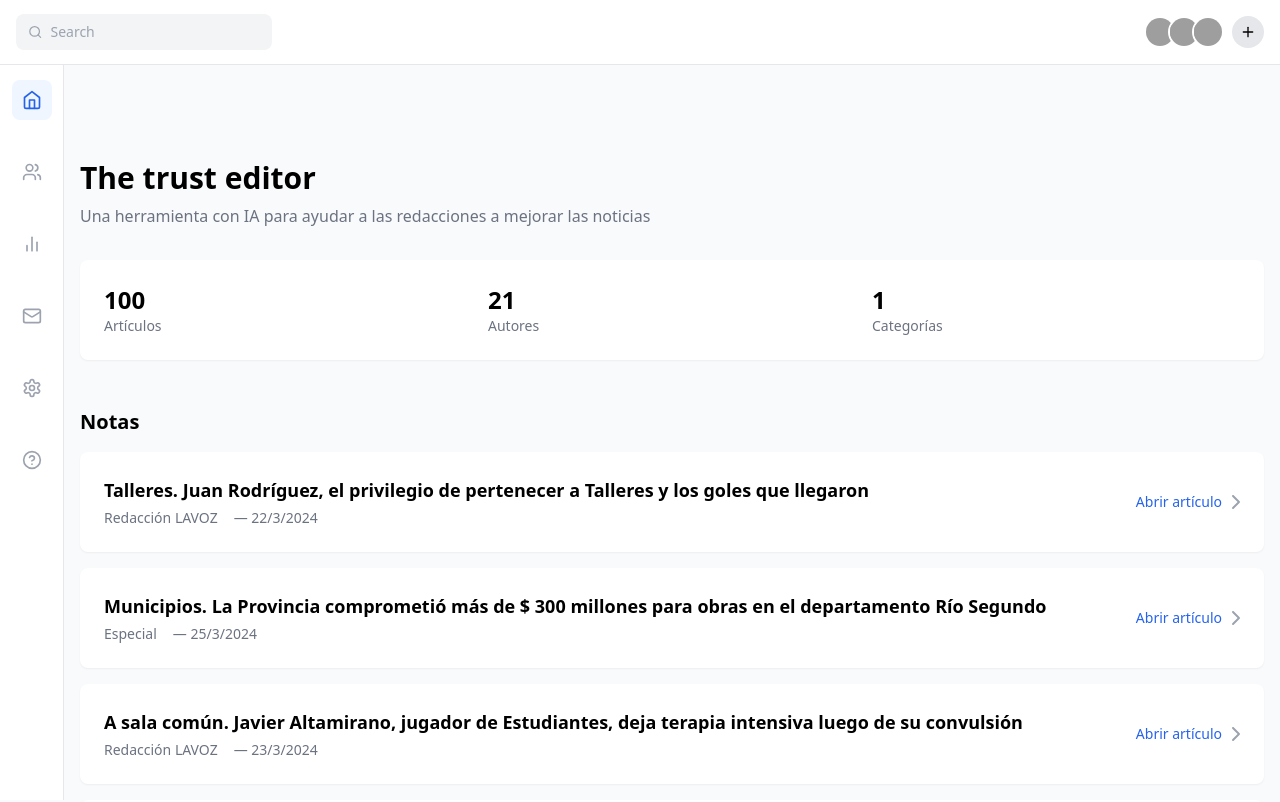
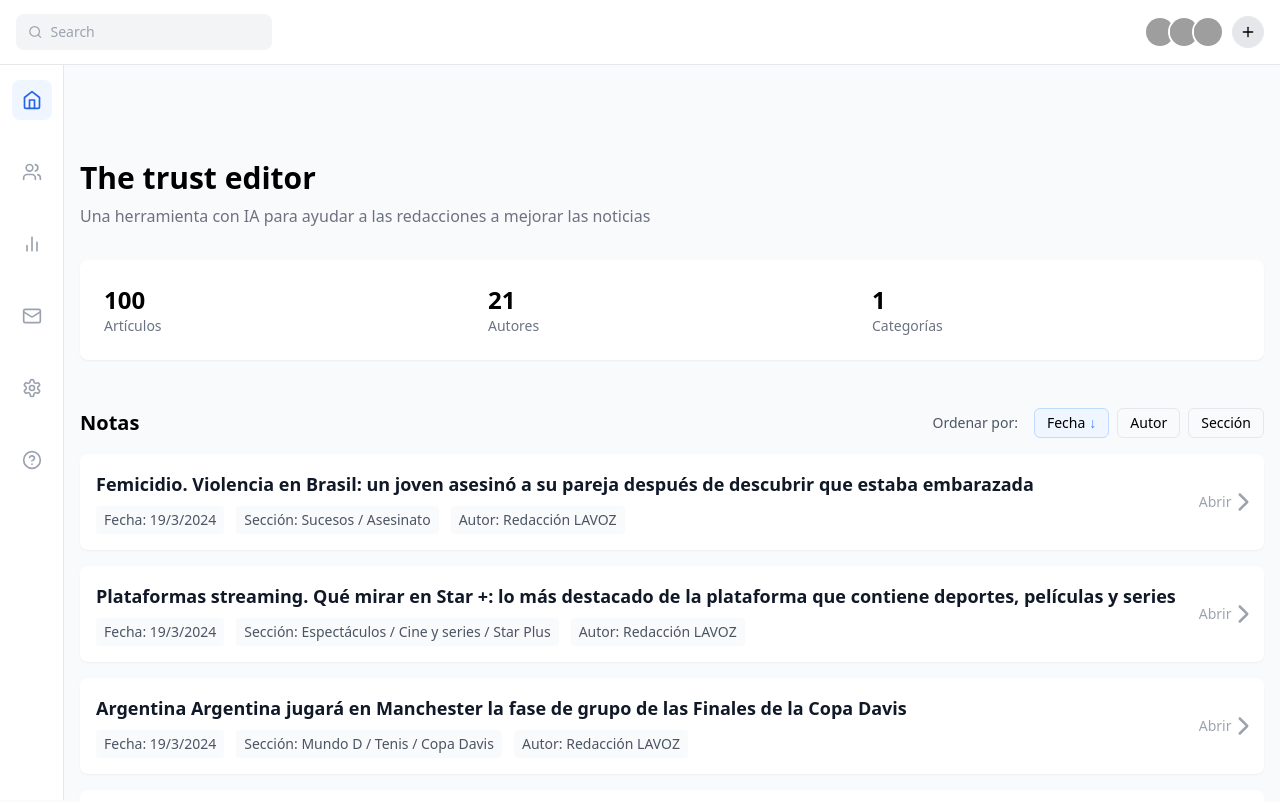
Before and after one commit to rusosnith/news-viewer, a React (Vite) app: page / in a window 1280 px wide. Shown: the top 802 px of the page. Built offline with nearby package versions, Linux system fonts and the light colour scheme; grey boxes are pictures that could not be loaded.

Commit message:
agregado ordenar por

```diff
--- a/src/components/ArticleList.tsx
+++ b/src/components/ArticleList.tsx
@@ -8,11 +8,7 @@ import {
 import { Link } from 'react-router-dom';
 import type { Article } from '../types';
 
-interface ArticleListProps {
-  articles: Article[];
-}
-
-export default function ArticleList({ articles }: ArticleListProps) {
+const ArticleList: React.FC<{ articles: Article[] }> = ({ articles }) => {
   const getStatusColor = (status: string) => {
     switch (status) {
       case 'reviewed':
@@ -42,33 +38,41 @@ export default function ArticleList({ articles }: ArticleListProps) {
   return (
     <div className="space-y-4">
       {articles.map((article) => (
-        <Link
+        <div
           key={article.id}
-          to={`/article/${article.id}`}
-          className="block bg-white p-6 rounded-lg shadow-sm hover:shadow-md transition-shadow"
+          className="group bg-white p-4 rounded-lg shadow-sm hover:shadow-md transition-shadow relative"
         >
-          <div className="flex items-center justify-between">
-            <div className="flex-1">
-              <h3 className="text-lg font-semibold mb-1">{article.titulo}</h3>
-              <div className="flex items-center space-x-4 text-sm text-gray-500">
-                <span>{article.autor || 'sin autor'}</span>
-                {article.fecha && <span>— {article.fecha}</span>}
+          <Link
+            to={`/article/${article.id}`}
+            className="block hover:no-underline"
+          >
+            <div className="flex justify-between items-start">
+              <div className="flex-grow pr-8">
+                <h3 className="text-lg font-semibold mb-2 text-gray-900 group-hover:text-blue-600">
+                  {article.titulo}
+                </h3>
+                <div className="flex flex-wrap gap-3 text-sm text-gray-600">
+                  <span className="bg-gray-50 px-2 py-1 rounded">
+                    Fecha: {article.fecha}
+                  </span>
+                  <span className="bg-gray-50 px-2 py-1 rounded">
+                    Sección: {article.seccion}
+                  </span>
+                  <span className="bg-gray-50 px-2 py-1 rounded">
+                    Autor: {article.autor}
+                  </span>
+                </div>
+              </div>
+              <div className="text-gray-400 group-hover:text-blue-500 absolute right-4 top-1/2 -translate-y-1/2 flex items-center gap-1">
+                <span className="text-sm">Abrir</span>
+                <FontAwesomeIcon icon={faChevronRight} className="text-xl" />
               </div>
             </div>
-            <div className="flex items-center space-x-6">
-              <div className={`flex items-center space-x-2 ${getStatusColor(article.status || 'unknown')}`}>
-                {article.status === 'unreviewed' && <FontAwesomeIcon icon={faCircleXmark} className="text-red-500" />}
-                <span className="font-medium">{article.status}</span>
-                {article.metrics?.quality && <span>{article.metrics.quality}%</span>}
-              </div>
-              <div className="flex items-center space-x-2 text-blue-600">
-                <span className="text-sm font-medium">Abrir artículo</span>
-                <FontAwesomeIcon icon={faChevronRight} className="text-gray-400" />
-              </div>
-            </div>
-          </div>
-        </Link>
+          </Link>
+        </div>
       ))}
     </div>
   );
-}
+};
+
+export default ArticleList;
--- a/src/pages/Home.tsx
+++ b/src/pages/Home.tsx
@@ -10,19 +10,65 @@ import loadArticles from '../components/articleLoader';
 
 const ARTICLES_PER_PAGE = 10;
 
+type SortField = 'fecha' | 'autor' | 'seccion';
+type SortOrder = 'asc' | 'desc';
+
 const Home: React.FC = () => {
   const articles = loadArticles();
   const metrics = calculateMetrics(articles);
   const [currentPage, setCurrentPage] = useState(1);
+  const [sortField, setSortField] = useState<SortField>('fecha');
+  const [sortOrder, setSortOrder] = useState<SortOrder>('desc');
 
-  // Calcular el total de páginas
-  const totalPages = Math.ceil(articles.length / ARTICLES_PER_PAGE);
+  // Ordenar artículos
+  const getSortedArticles = () => {
+    return [...articles].sort((a, b) => {
+      let comparison = 0;
+
+      switch (sortField) {
+        case 'fecha':
+          // Convertir las fechas a formato DD/MM/YYYY antes de comparar
+          const [diaA, mesA, anioA] = a.fecha.split('/').map(Number);
+          const [diaB, mesB, anioB] = b.fecha.split('/').map(Number);
+          const fechaA = new Date(anioA, mesA - 1, diaA);
+          const fechaB = new Date(anioB, mesB - 1, diaB);
+          comparison = fechaB.getTime() - fechaA.getTime();
+          break;
+        case 'autor':
+          // Normalizar strings para comparación (quitar acentos, mayúsculas)
+          const autorA = a.autor.toLowerCase().normalize("NFD").replace(/[\u0300-\u036f]/g, "");
+          const autorB = b.autor.toLowerCase().normalize("NFD").replace(/[\u0300-\u036f]/g, "");
+          comparison = autorA.localeCompare(autorB);
+          break;
+        case 'seccion':
+          comparison = a.seccion.localeCompare(b.seccion);
+          break;
+      }
+
+      return sortOrder === 'asc' ? comparison : -comparison;
+    });
+  };
+
+  // Calcular el total de páginas con los artículos ordenados
+  const sortedArticles = getSortedArticles();
+  const totalPages = Math.ceil(sortedArticles.length / ARTICLES_PER_PAGE);
 
   // Obtener los artículos de la página actual
   const getCurrentPageArticles = () => {
     const startIndex = (currentPage - 1) * ARTICLES_PER_PAGE;
     const endIndex = startIndex + ARTICLES_PER_PAGE;
-    return articles.slice(startIndex, endIndex);
+    return sortedArticles.slice(startIndex, endIndex);
+  };
+
+  // Manejar cambio de ordenamiento
+  const handleSort = (field: SortField) => {
+    if (field === sortField) {
+      setSortOrder(current => current === 'asc' ? 'desc' : 'asc');
+    } else {
+      setSortField(field);
+      setSortOrder('asc');
+    }
+    setCurrentPage(1); // Resetear a la primera página al cambiar el ordenamiento
   };
 
   return (
@@ -55,7 +101,34 @@ const Home: React.FC = () => {
         </div> */}
 
         <div className="mt-8 md:mt-12">
-          <h2 className="text-xl font-semibold mb-4">Notas</h2>
+          <div className="flex justify-between items-center mb-4">
+            <h2 className="text-xl font-semibold">Notas</h2>
+            <div className="flex items-center gap-4">
+              <span className="text-sm text-gray-600">Ordenar por:</span>
+              <div className="flex gap-2">
+                {[
+                  { id: 'fecha', label: 'Fecha' },
+                  { id: 'autor', label: 'Autor' },
+                  { id: 'seccion', label: 'Sección' }
+                ].map(({ id, label }) => (
+                  <button
+                    key={id}
+                    onClick={() => handleSort(id as SortField)}
+                    className={`px-3 py-1 text-sm border rounded-md hover:bg-gray-50 flex items-center gap-1
+                      ${sortField === id ? 'bg-blue-50 border-blue-200' : ''}`}
+                  >
+                    {label}
+                    {sortField === id && (
+                      <span className="text-blue-500">
+                        {sortOrder === 'asc' ? '↑' : '↓'}
+                      </span>
+                    )}
+                  </button>
+                ))}
+              </div>
+            </div>
+          </div>
+
           <ArticleList articles={getCurrentPageArticles()} />
 
           {/* Paginación */}
```
